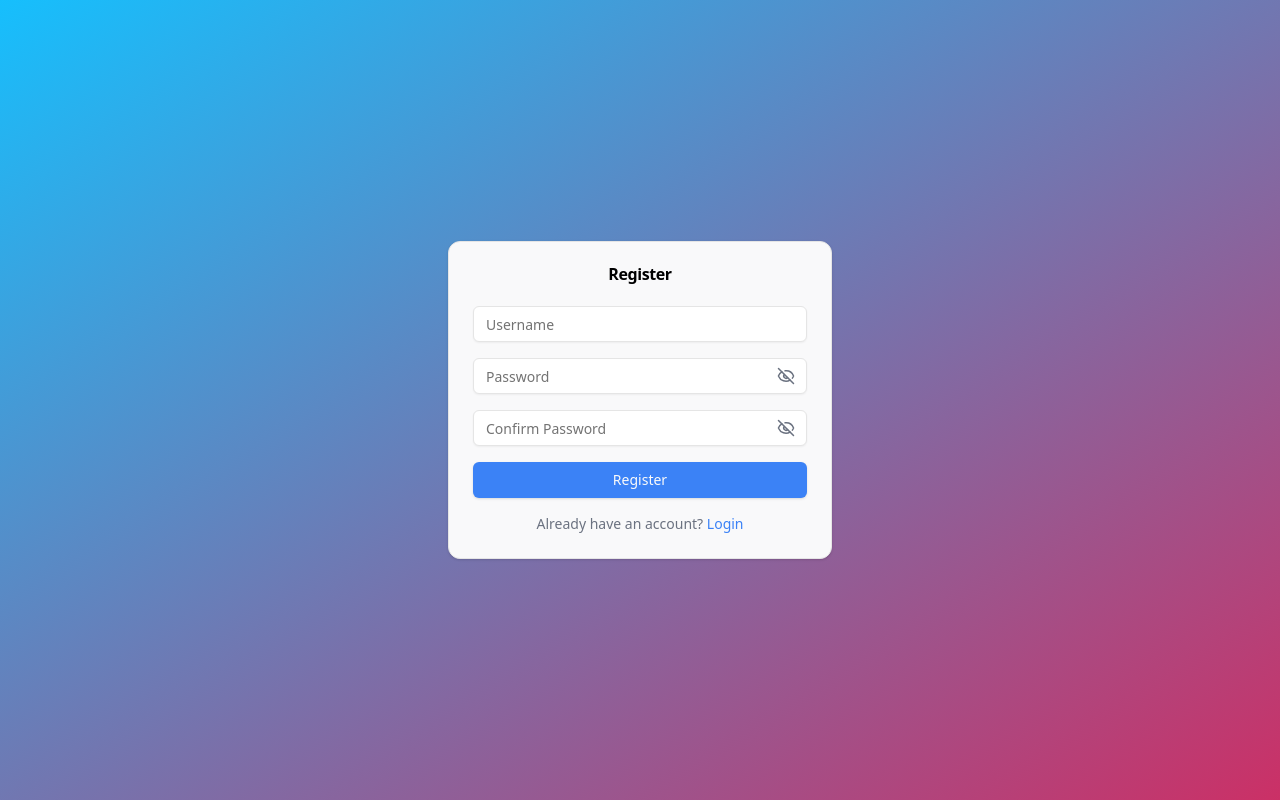
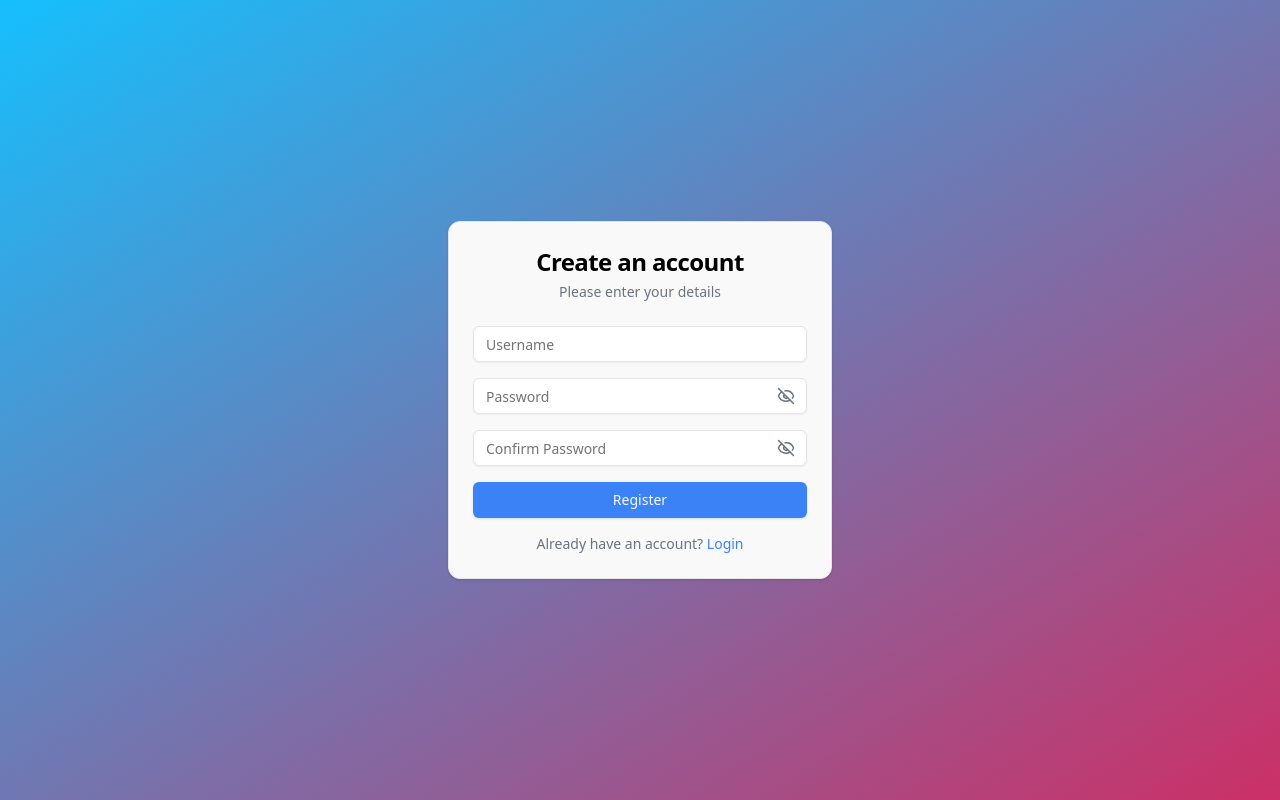
Before and after one commit to razzledazzle2/ams, a React (Vite) app in the folder frontend/frontend/: page /register in a window 1280 px wide. Built offline with nearby package versions, Linux system fonts and the light colour scheme.

Commit message:
Changed text for login register page to be clearer

```diff
--- a/frontend/frontend/src/components/Login.tsx
+++ b/frontend/frontend/src/components/Login.tsx
@@ -50,8 +50,13 @@ export const Login = () => {
   return (
     <div className="flex min-h-screen items-center justify-center bg-gradient-to-br from-[#16BFFD] to-[#CB3066]">
       <Card className="w-[90%] max-w-sm bg-[#f9f9fa] text-black">
-        <CardHeader>
-          <CardTitle className="text-center">Login</CardTitle>
+        <CardHeader className="space-y-1">
+          <CardTitle className="text-center text-2xl font-semibold">
+            Welcome back
+          </CardTitle>
+          <p className="text-center text-sm text-gray-500">
+            Please enter your details
+          </p>
         </CardHeader>
 
         <CardContent>
--- a/frontend/frontend/src/components/Register.tsx
+++ b/frontend/frontend/src/components/Register.tsx
@@ -56,8 +56,13 @@ export const Register = () => {
   return (
     <div className="flex min-h-screen items-center justify-center bg-gradient-to-br from-[#16BFFD] to-[#CB3066]">
       <Card className="w-[90%] max-w-sm bg-[#f9f9fa] text-black">
-        <CardHeader>
-          <CardTitle className="text-center">Register</CardTitle>
+        <CardHeader className="space-y-1">
+          <CardTitle className="text-center text-2xl font-semibold">
+            Create an account
+          </CardTitle>
+          <p className="text-center text-sm text-gray-500">
+            Please enter your details
+          </p>
         </CardHeader>
 
         <CardContent>
```
